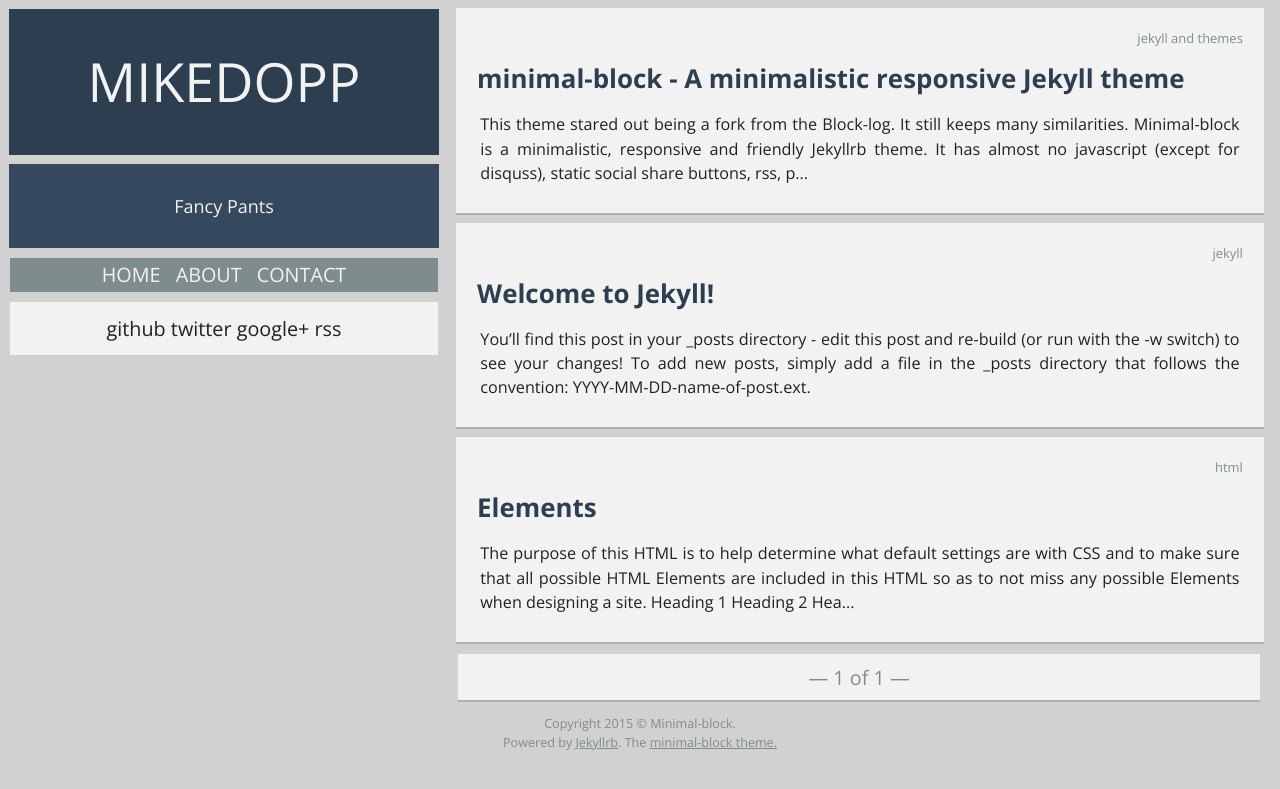
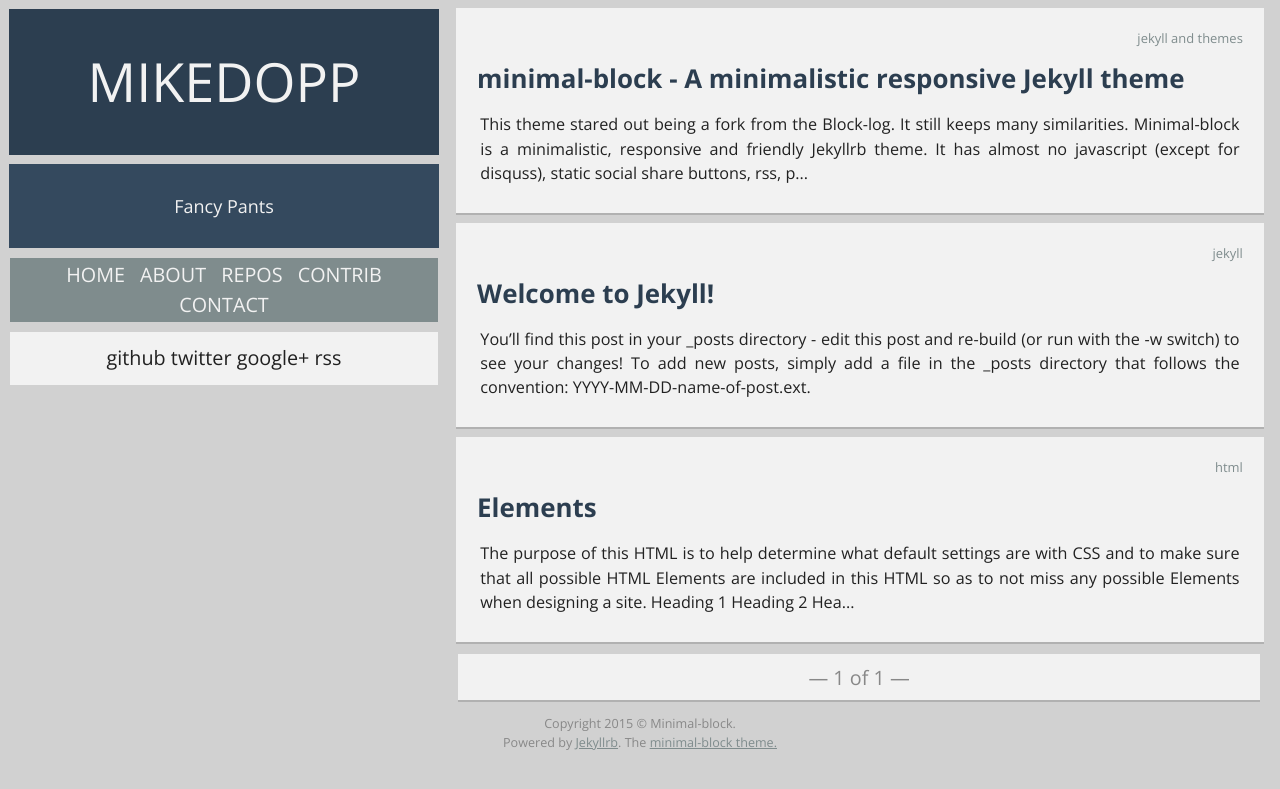
Before and after one commit to mikedopp/mikedopp.github.io, a Jekyll site: the page built from index.html, in a window 1280 px wide. Shown: the top 789 px of the page. Built offline with Jekyll 4.4.1, drawn with Linux system fonts in a browser that asks for light colours; the list of posts is cut into pages by our own code.

Commit message:
this might break

```diff
--- a/_config.yml
+++ b/_config.yml
@@ -25,14 +25,14 @@ kramdown:
 paginate: 5
 #paginate_path: /page-:num
 permalink: /:categories/:year/:month/:day/:title/
-github_repo_url: https://github.com/mikedopp/mikedopp.github.io/
+#github_repo_url: https://github.com/mikedopp/mikedopp.github.io/
 #------------------------------------------------------------------------------
 # Social sharing, comments and RSS.
 #------------------------------------------------------------------------------
 disqus-id: mike_dopp
 enable-share: true
 twitter: mikedopp
-#github: mikedopp
+##github: mikedopp
 google: +mikedopp
 facebook: mikedopp
 
--- a/_layouts/default.html
+++ b/_layouts/default.html
@@ -44,7 +44,9 @@
         <nav class='module main-menu color-4'>
             <a href='{{ site.url }}/'>Home</a>
             <a href='{{ site.url }}/about/'>About</a>
-            <a href='{{ site.url }}/contact/'>Contact</a>
+			<a href="{{ site.url }}/repositories/">Repos</a>
+            <a href="{{ site.url }}/contributors/">Contrib</a>
+			<a href="https://github.com/mikedopp/Feedback/issues/new">Contact</a>
         </nav>
 
         <div class='module links color-3'>
```
